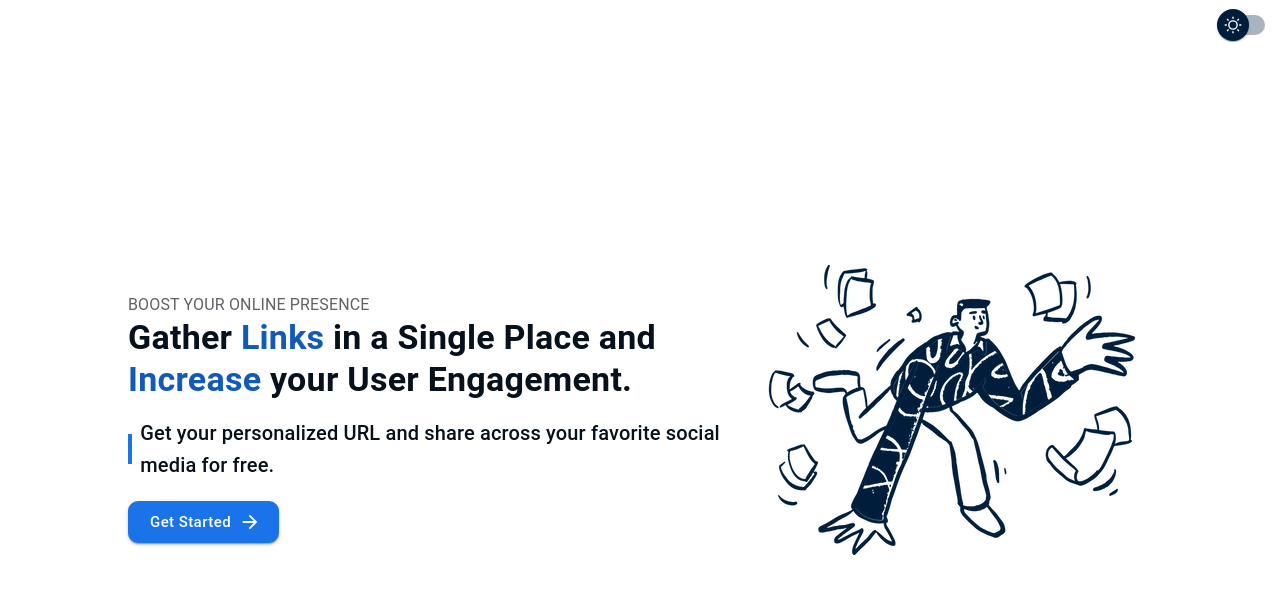
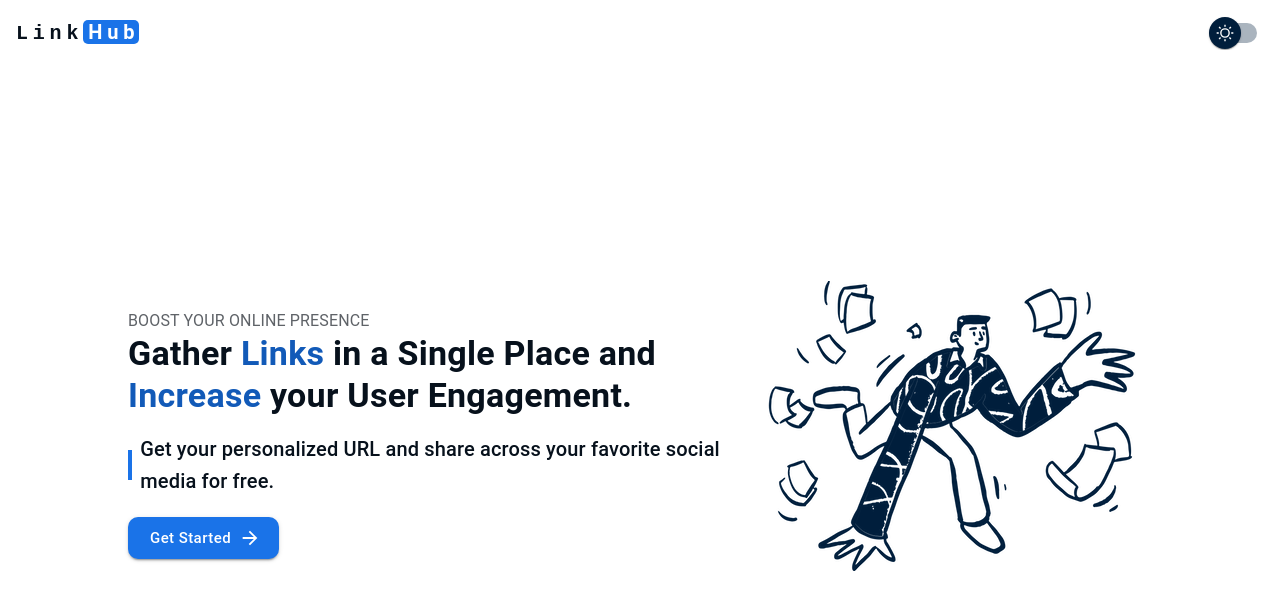
Before and after one commit to fachrifajar/link-hub-frontend, a React (Vite) app: page / in a window 1280 px wide. Shown: the top 610 px of the page. Built offline with nearby package versions, Linux system fonts and the light colour scheme.

Commit message:
[add] redux

```diff
--- a/src/App.jsx
+++ b/src/App.jsx
@@ -7,12 +7,11 @@ import {
   Typography,
   useMediaQuery,
 } from "@mui/material";
-import ArrowForwardIcon from '@mui/icons-material/ArrowForward';
+import ArrowForwardIcon from "@mui/icons-material/ArrowForward";
 import theme from "./theme";
 
 import ContainerTemplate from "./components/atoms/Container-template";
 import ButtonTemplate from "./components/atoms/Button-template";
-
 
 const App = () => {
   const [themeMode, setThemeMode] = React.useState("light");
@@ -35,10 +34,11 @@ const App = () => {
             alignItems: "center",
             minHeight: "90vh",
             flexDirection: { md: "row", xs: "column-reverse" },
+            "& img": {
+              width: isXs ? "90%" : "inherit",
+            },
           }}>
-          <Box
-            mt={{ xs: 2 }}
-            sx={{ maxWidth: { md: "50vw" } }}>
+          <Box mt={{ xs: 2 }} sx={{ maxWidth: { md: "50vw" } }}>
             <Typography variant="body1" color="text.secondary">
               BOOST YOUR ONLINE PRESENCE
             </Typography>
@@ -83,9 +83,9 @@ const App = () => {
             />
           </Box>
           {themeMode === "light" ? (
-            <img src="/landing6.png" alt="" />
+            <img src="/landing6.png" alt="landing-page-img" />
           ) : (
-            <img src="/landing9.png" alt="" />
+            <img src="/landing8.png" alt="landing-page-img" />
           )}
         </ContainerTemplate>
       </ThemeProvider>
--- a/src/components/organisms/Navbar-template.jsx
+++ b/src/components/organisms/Navbar-template.jsx
@@ -1,4 +1,4 @@
-import { Switch, styled, Stack } from "@mui/material";
+import { Switch, styled, Stack, Typography } from "@mui/material";
 import React, { useState } from "react";
 
 const MaterialUISwitch = styled(Switch)(({ theme }) => ({
@@ -58,19 +58,39 @@ const NavbarTemplate = ({ initialMode, onThemeChange }) => {
 
   return (
     <>
-      <Stack
-        alignItems="end"
-        m={1}
+      <Stack direction="row" justifyContent="space-between">
+        <Stack m={2}>
+          <Typography
+            variant="h6"
+            noWrap
+            component="a"
             sx={{
-          // margin: "10px 10px 0 0"
-        }}
-      >
+              mr: 2,
+              fontFamily: "monospace",
+              fontWeight: 700,
+              letterSpacing: ".3rem",
+              textDecoration: "none",
+              color: "text.primary",
+              "& span": {
+                color: "white",
+
+                borderRadius: "5px",
+                paddingLeft: "5px",
+                bgcolor: "primary.main",
+              },
+            }}>
+            Link
+            <span>Hub</span>
+          </Typography>
+        </Stack>
+        <Stack m={2}>
           <MaterialUISwitch
             onClick={() =>
               handleThemeChange(themeMode === "light" ? "dark" : "light")
             }
           />
         </Stack>
+      </Stack>
     </>
   );
 };
--- a/src/main.jsx
+++ b/src/main.jsx
@@ -1,9 +1,37 @@
 import React from "react";
 import ReactDOM from "react-dom/client";
 import App from "./App.jsx";
+import { createBrowserRouter, RouterProvider } from "react-router-dom";
+
+// REDUX
+import { Provider } from "react-redux";
+import { PersistGate } from "redux-persist/integration/react";
+import { persistStore } from "redux-persist";
+import store from "./store/index";
+
+import Register from "./pages/auth/register.jsx";
+
+const router = createBrowserRouter([
+  {
+    path: "/",
+    element: <App />,
+  },
+  {
+    path: "/register",
+    element: <Register />,
+  },
+]);
+
+const persistor = persistStore(store);
 
 ReactDOM.createRoot(document.getElementById("root")).render(
   <React.StrictMode>
-    <App />
+    <Provider store={store}>
+      <PersistGate loading={null} persistor={persistor}>
+        <RouterProvider router={router}>
+          <App />
+        </RouterProvider>
+      </PersistGate>
+    </Provider>
   </React.StrictMode>
 );
--- /dev/null
+++ b/src/pages/auth/register.jsx
@@ -0,0 +1,13 @@
+import React from "react";
+
+const Register = () => {
+  return (
+    <>
+      Lorem ipsum dolor sit, amet consectetur adipisicing elit. Facere maiores,
+      at expedita ut dicta magnam libero ad eligendi fugiat molestiae esse,
+      autem consectetur temporibus repudiandae ipsum ipsa tenetur beatae animi.
+    </>
+  );
+};
+
+export default Register;
--- /dev/null
+++ b/src/store/index.js
@@ -0,0 +1,31 @@
+import { combineReducers, configureStore } from "@reduxjs/toolkit";
+import { persistStore, persistReducer } from "redux-persist";
+import storageSession from "redux-persist/lib/storage/session";
+import auth from "./reducer/auth";
+import post from "./reducer/post";
+
+//COMBINE ALL REDUCERS
+const reducers = combineReducers({
+  auth,
+  post,
+});
+
+const persistConfig = {
+  key: "root",
+  storage: storageSession,
+  whitelist: ["auth", "post"],
+};
+
+const persistedReducer = persistReducer(persistConfig, reducers);
+
+const store = configureStore({
+  reducer: persistedReducer,
+  devTools: import.meta.env.NODE_ENV !== "production",
+  middleware: (getDefaultMiddleware) =>
+    getDefaultMiddleware({
+      serializableCheck: false,
+    }),
+});
+
+export const persistor = persistStore(store);
+export default store;
--- /dev/null
+++ b/src/store/reducer/auth.js
@@ -0,0 +1,21 @@
+import { createSlice } from "@reduxjs/toolkit";
+
+const initialState = {
+  data: null,
+};
+
+export const authSlice = createSlice({
+  name: "auth",
+  initialState,
+  reducers: {
+    setAuth(state, action) {
+      state.data = action.payload;
+    },
+    deleteAuth(state) {
+      state.data = null;
+    },
+  },
+});
+
+export const { setAuth, deleteAuth } = authSlice.actions;
+export default authSlice.reducer;
--- /dev/null
+++ b/src/store/reducer/post.js
@@ -0,0 +1,21 @@
+import { createSlice } from "@reduxjs/toolkit";
+
+const initialState = {
+  data: null,
+};
+
+export const postSlice = createSlice({
+  name: "post",
+  initialState,
+  reducers: {
+    setPost(state, action) {
+      state.data = action.payload;
+    },
+    deletePost(state) {
+      state.data = null;
+    },
+  },
+});
+
+export const { setPost, deletePost } = postSlice.actions;
+export default postSlice.reducer;
```
Also changed, not shown: package.json (+6 -1 lines), src/components/organisms/Footer-template.jsx (added, +36 -0 lines), 2 other files (tests, documents, lock files or other folders). Lines whose indentation alone changed are shown as unchanged.
